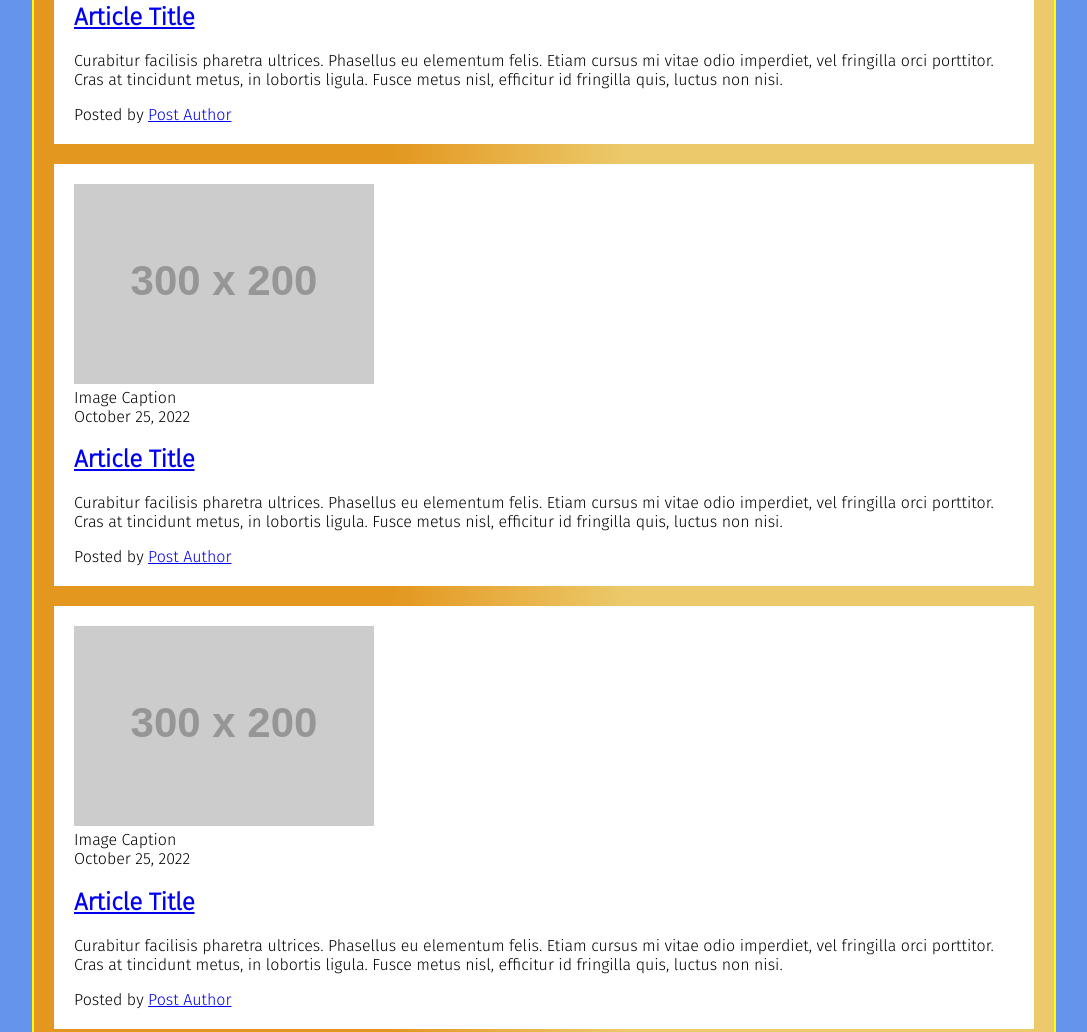
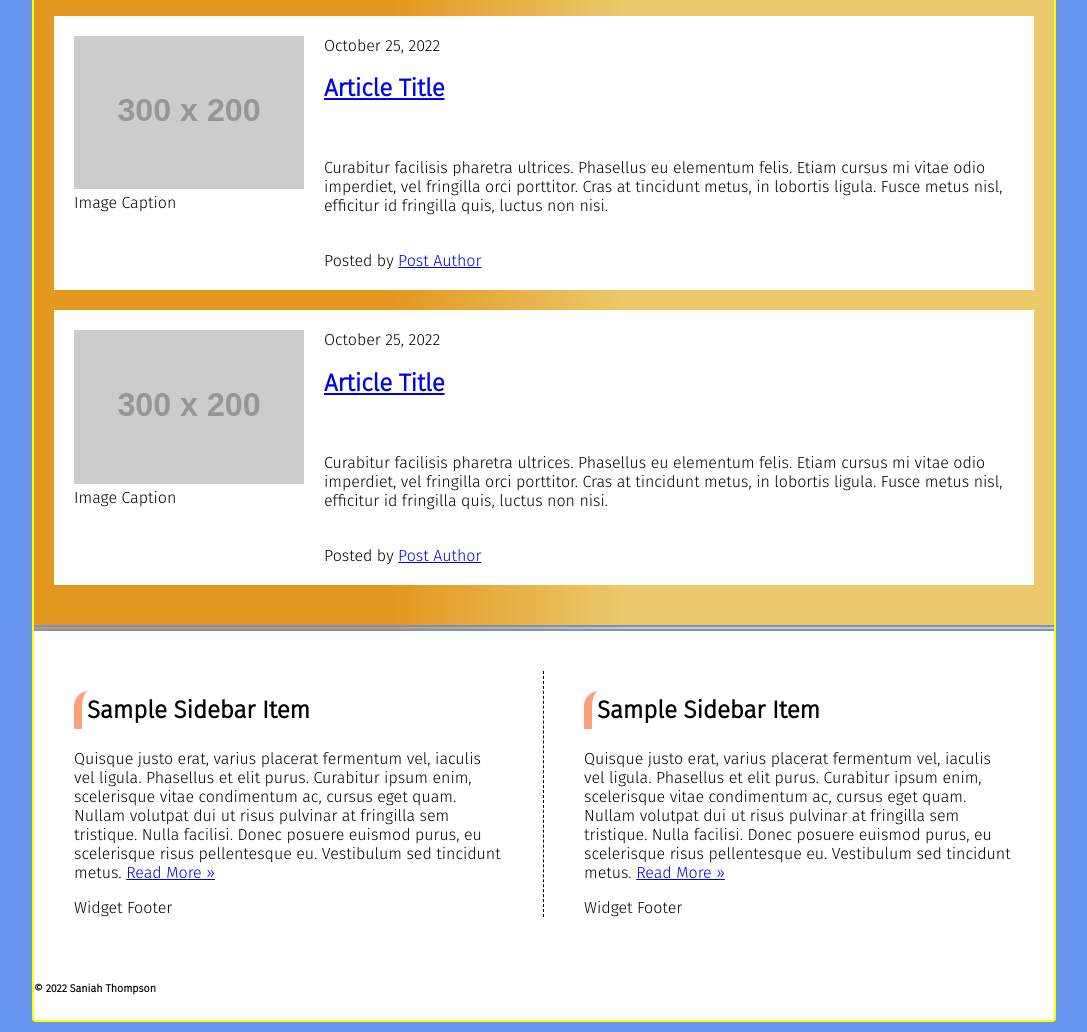
Before and after one commit to niahgabrielle/it-onyx, a plain HTML site: page buildingweb/index.html in a window 1280 px wide. Shown: the part 1378-2410 px from the top of the page, without its empty margins (96-1183 px from the left). Drawn offline with Linux system fonts and the light colour scheme; placeholder pictures from the web are drawn by us.

Commit message:
almost finished

```diff
--- a/buildingweb/assets/css/style.css
+++ b/buildingweb/assets/css/style.css
@@ -14,6 +14,9 @@ html {
     background-color:cornflowerblue;
   }
 
+  img{
+    max-width:100%;
+  }
   /*
    ~Longform~
   margin-top: 40px;
@@ -104,7 +107,7 @@ html {
     padding:40px;
 }
 
-#content h2, #content h3{
+#content h2, #content h3, aside h2{
     border-left:8px solid lightsalmon;
     padding:5px;
     border-radius:15px 0;
@@ -134,12 +137,49 @@ html {
   margin-left:20px;
 }
 
-article.post{
+#blog article.post{
   background:white;
   margin:20px;
   padding:20px;
+  display:grid;
+  grid-template-columns:1fr 3fr;
+  grid-template-areas:
+    "figure header"
+    "figure post-content"
+    "figure footer";
+    grid-gap:20px;
 }
 
 #blog figure{
   margin:0;
+  grid-area:figure;
 }
+
+#blog header{
+  grid-area:header;
+}
+
+#blog .post-content{
+  grid-area:post-content;
+}
+
+#blog footer{
+  grid-area:footer;
+}
+
+aside .container{
+  display:flex;
+}
+
+aside .widget{
+  flex:0 0 50%;
+}
+
+aside .widget:first-of-type{
+  border-right:1px dashed black;
+  padding-right:40px;
+}
+
+aside .widget:last-of-type{
+  padding-left:40px;
+}
```
Also changed, not shown: validation/assets/css/style.css (+7 -0 lines), validation/index.html (+13 -0 lines).
